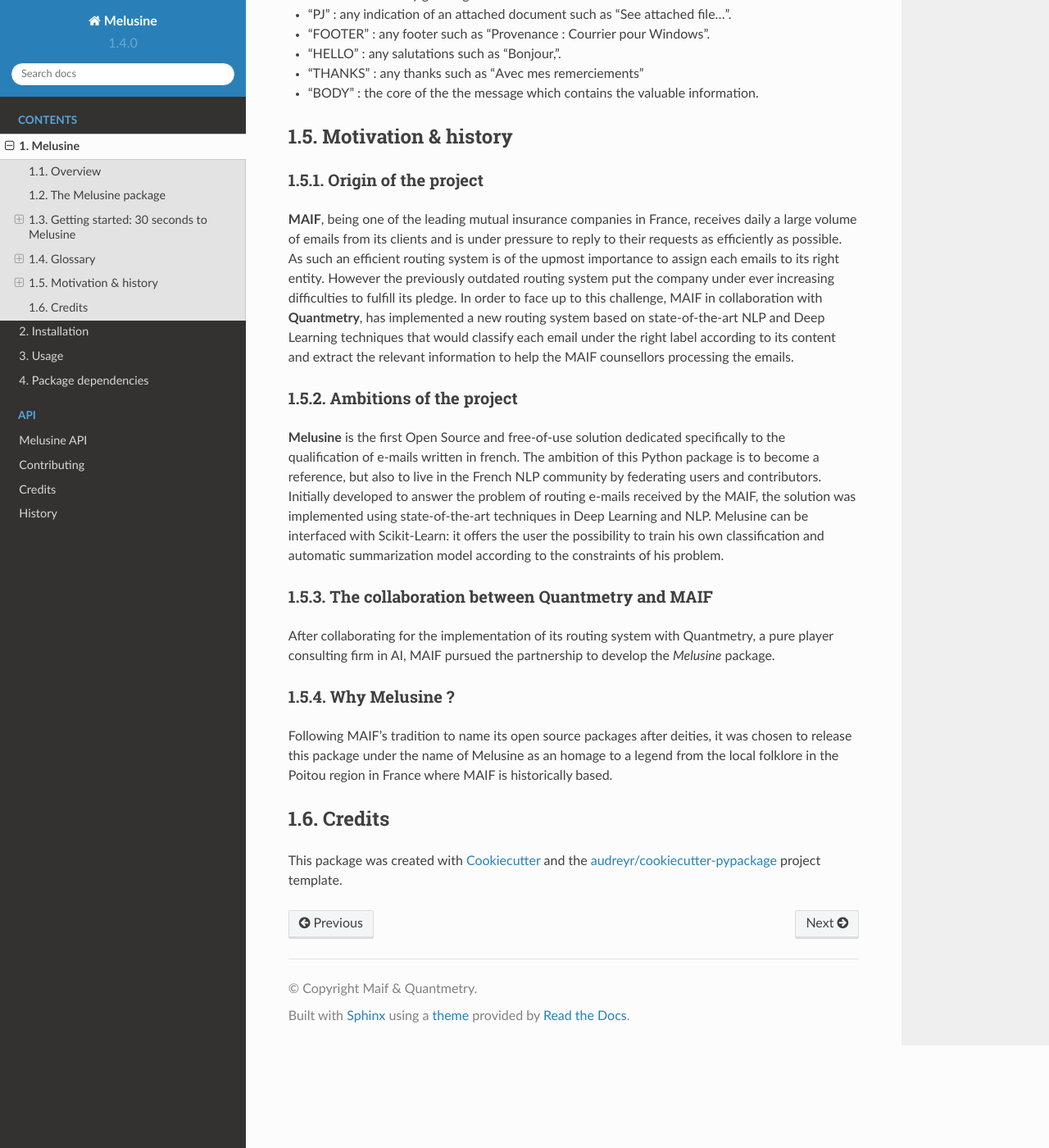
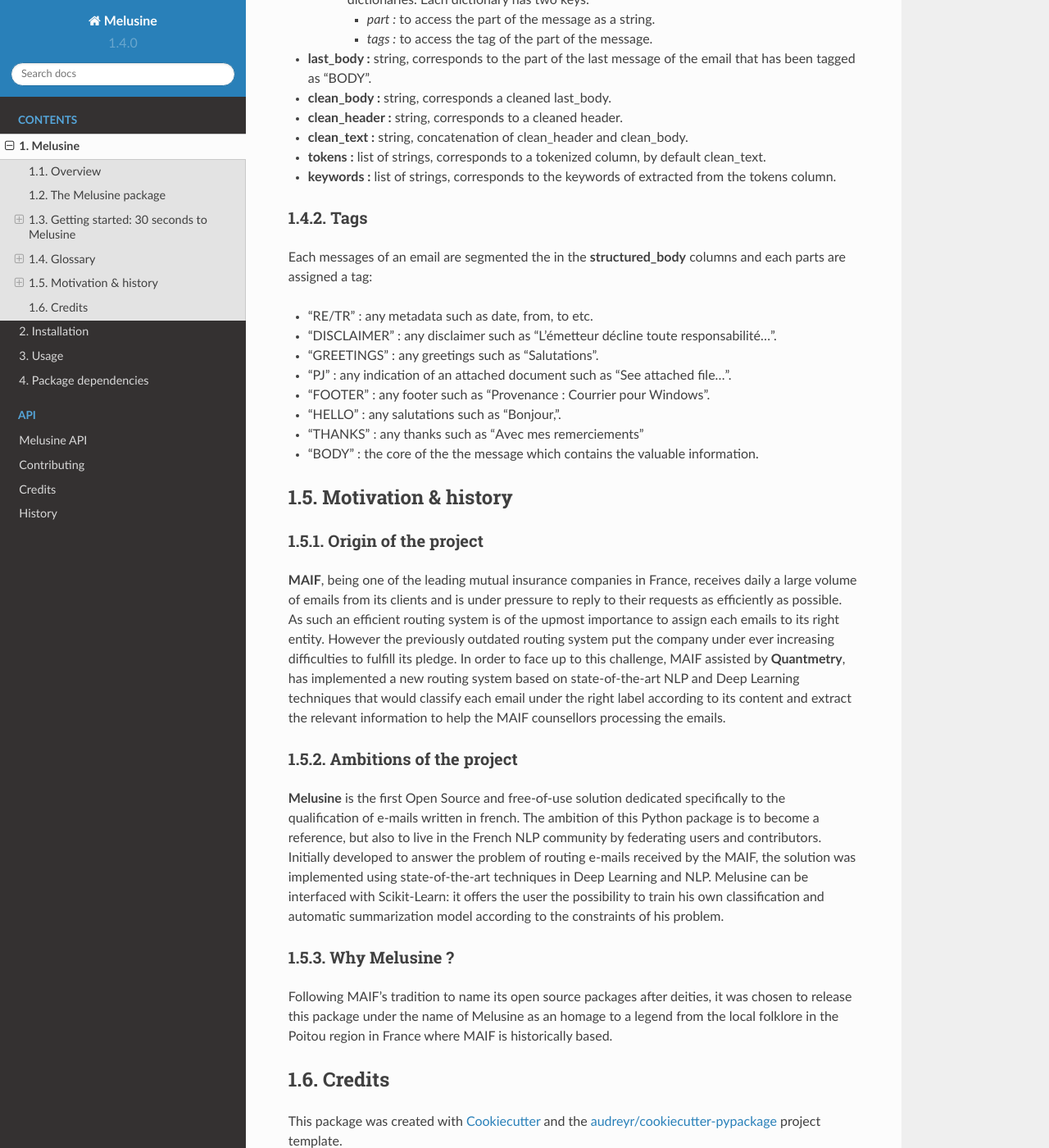
Before and after one commit to MAIF/melusine, a Sphinx documentation site: the page built from docs/readme.rst, in a window 1280 px wide and 1400 px high, scrolled down 6376 px. Shown: the whole window at 82% size. Built offline with Sphinx 7.4.7 and the Read the Docs theme 2.0.0, drawn with Linux system fonts in a browser that asks for light colours.

Commit message:
update documentation

```diff
--- a/AUTHORS.rst
+++ b/AUTHORS.rst
@@ -2,8 +2,8 @@
 Credits
 =======
 
-Development Lead (Quantmetry Team support Maif Team)
-----------------------------------------------------
+Development Lead
+----------------
 
 * Sacha Samama <ssamama@quantmetry.com>
 * Tom Stringer <tstringer@quantmetry.com>
--- a/docs/conf.py
+++ b/docs/conf.py
@@ -53,7 +53,7 @@ master_doc = 'index'
 
 # General information about the project.
 project = u'Melusine'
-copyright = u"Maif & Quantmetry"
+copyright = u"Maif"
 author = u"Sacha Samama & Tom Stringer"
 
 # The version info for the project you're documenting, acts as replacement
--- a/docs/index.rst
+++ b/docs/index.rst
@@ -6,16 +6,16 @@ Welcome to Melusine's documentation !
   :scale: 50%
 
 This package aims to be the reference in the processing and modelization of French email data.
-The project has been developed by Quantmetry and MAIF teams.
+The project has been developed by MAIF assisted by Quantmetry.
 
 +----------------------------------------+----------------------------------------------------------+----------------------------------------------------------+
 | Company                                | GitHub Account                                           | Website                                                  |
 +========================================+==========================================================+==========================================================+
-| .. image:: ./_static/quantmetry.png    | `Quantmetry GitHub <https://github.com/quantmetry>`_     | `Quantmetry <https://www.quantmetry.com>`_               |
-+----------------------------------------+----------------------------------------------------------+----------------------------------------------------------+
 | .. image:: ./_static/maif.png          | `MAIF GitHub <https://github.com/MAIF>`_                 | `MAIF <https://www.maif.fr/>`_                           |
 |   :align: center                       |                                                          |                                                          |
 |   :scale: 60%                          |                                                          |                                                          |
++----------------------------------------+----------------------------------------------------------+----------------------------------------------------------+
+| .. image:: ./_static/quantmetry.png    | `Quantmetry GitHub <https://github.com/quantmetry>`_     | `Quantmetry <https://www.quantmetry.com>`_               |
 +----------------------------------------+----------------------------------------------------------+----------------------------------------------------------+
 
 .. toctree::
--- a/docs/readme.rst
+++ b/docs/readme.rst
@@ -298,7 +298,7 @@ Origin of the project
 and is under pressure to reply to their requests as efficiently as possible. As such an efficient routing system is of the
 upmost importance to assign each emails to its right entity.
 However the previously outdated routing system put the company under ever increasing difficulties to fulfill its pledge.
-In order to face up to this challenge, MAIF in collaboration with **Quantmetry**, has implemented a new routing system
+In order to face up to this challenge, MAIF assisted by **Quantmetry**, has implemented a new routing system
 based on state-of-the-art NLP and Deep Learning techniques that would classify each email under the right label
 according to its content and extract the relevant information to help the MAIF counsellors processing the emails.
 
@@ -308,11 +308,6 @@ Ambitions of the project
 The ambition of this Python package is to become a reference, but also to live in the French NLP community by federating users and contributors.
 Initially developed to answer the problem of routing e-mails received by the MAIF, the solution was implemented using state-of-the-art techniques in Deep Learning and NLP.
 Melusine can be interfaced with Scikit-Learn: it offers the user the possibility to train his own classification and automatic summarization model according to the constraints of his problem.
-
-The collaboration between Quantmetry and MAIF
-^^^^^^^^^^^^^^^^^^^^^^^^^^^^^^^^^^^^^^^^^^^^^
-After collaborating for the implementation of its routing system with Quantmetry,
-a pure player consulting firm in AI, MAIF pursued the partnership to develop the *Melusine* package.
 
 Why Melusine ?
 ^^^^^^^^^^^^^^
```
Also changed, not shown: README.md (+1 -5 lines), docs/_static/melusine.png, 1 other file.
